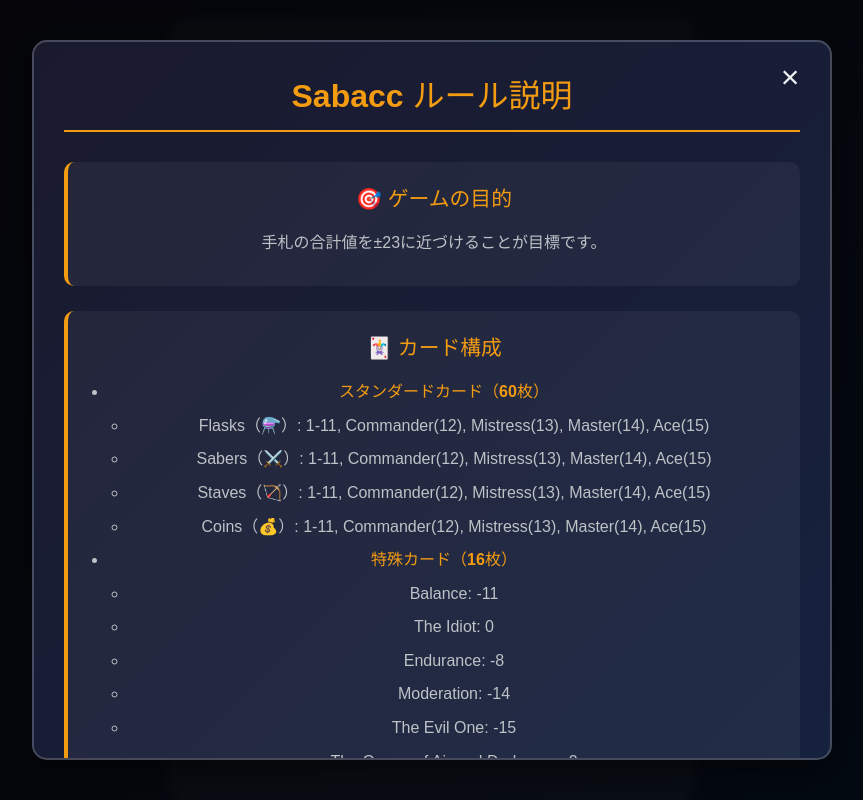
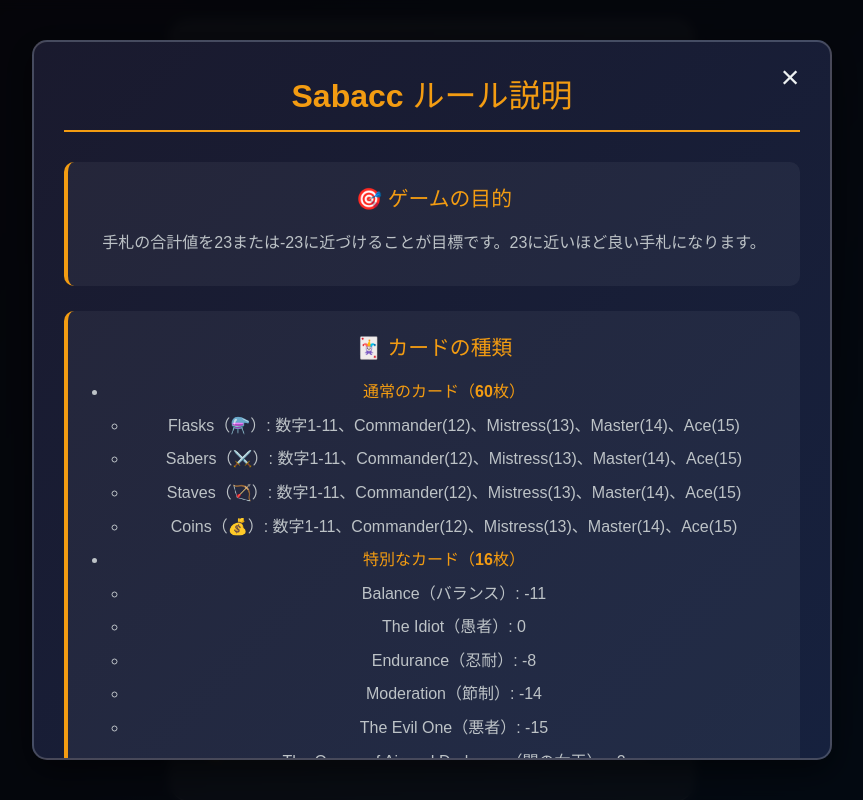
Before and after one commit to Hiromu-USHIHARA/sabacc-fan-project, a React (Vite) app: page / in a window 1280 px wide. Both pictures are taken after a click on the button "📖 ルール説明". Shown: the top 800 px of the page, without its empty margins (208-1071 px from the left). Built offline with nearby package versions, Linux system fonts and the light colour scheme.

Commit message:
ルールモーダルのテキストを改善し、ゲームの目的やカードの種類、ゲームの流れ、勝敗判定の説明を明確にしました。特別勝利条件やSabacc Shiftの説明も追加し、全体的な表現を日本語に合わせて調整しました。

```diff
--- a/src/components/RulesModal.tsx
+++ b/src/components/RulesModal.tsx
@@ -19,74 +19,74 @@
         <div className="rules-content">
           <section className="rule-section">
             <h3>🎯 ゲームの目的</h3>
-            <p>手札の合計値を±23に近づけることが目標です。</p>
+            <p>手札の合計値を23または-23に近づけることが目標です。23に近いほど良い手札になります。</p>
           </section>
 
           <section className="rule-section">
-            <h3>🃏 カード構成</h3>
+            <h3>🃏 カードの種類</h3>
             <ul>
-              <li><strong>スタンダードカード（60枚）</strong>
+              <li><strong>通常のカード（60枚）</strong>
                 <ul>
-                  <li>Flasks（⚗️）: 1-11, Commander(12), Mistress(13), Master(14), Ace(15)</li>
-                  <li>Sabers（⚔️）: 1-11, Commander(12), Mistress(13), Master(14), Ace(15)</li>
-                  <li>Staves（🏹）: 1-11, Commander(12), Mistress(13), Master(14), Ace(15)</li>
-                  <li>Coins（💰）: 1-11, Commander(12), Mistress(13), Master(14), Ace(15)</li>
+                  <li>Flasks（⚗️）: 数字1-11、Commander(12)、Mistress(13)、Master(14)、Ace(15)</li>
+                  <li>Sabers（⚔️）: 数字1-11、Commander(12)、Mistress(13)、Master(14)、Ace(15)</li>
+                  <li>Staves（🏹）: 数字1-11、Commander(12)、Mistress(13)、Master(14)、Ace(15)</li>
+                  <li>Coins（💰）: 数字1-11、Commander(12)、Mistress(13)、Master(14)、Ace(15)</li>
                 </ul>
               </li>
-              <li><strong>特殊カード（16枚）</strong>
+              <li><strong>特別なカード（16枚）</strong>
                 <ul>
-                  <li>Balance: -11</li>
-                  <li>The Idiot: 0</li>
-                  <li>Endurance: -8</li>
-                  <li>Moderation: -14</li>
-                  <li>The Evil One: -15</li>
-                  <li>The Queen of Air and Darkness: -2</li>
-                  <li>Demise: -13</li>
-                  <li>The Star: -10</li>
+                  <li>Balance（バランス）: -11</li>
+                  <li>The Idiot（愚者）: 0</li>
+                  <li>Endurance（忍耐）: -8</li>
+                  <li>Moderation（節制）: -14</li>
+                  <li>The Evil One（悪者）: -15</li>
+                  <li>The Queen of Air and Darkness（闇の女王）: -2</li>
+                  <li>Demise（終焉）: -13</li>
+                  <li>The Star（星）: -10</li>
                 </ul>
               </li>
             </ul>
           </section>
 
           <section className="rule-section">
-            <h3>🎮 ゲームフロー</h3>
+            <h3>🎮 ゲームの流れ</h3>
             <ol>
-              <li><strong>初期化</strong>: 各プレイヤーに2枚ずつカードを配布</li>
-              <li><strong>プレイヤーターン</strong>: 以下のアクションから選択
+              <li><strong>ゲーム開始</strong>: プレイヤーとディーラーに2枚ずつカードが配られます</li>
+              <li><strong>プレイヤーの番</strong>: 以下の行動から選んでください
                 <ul>
-                  <li><strong>ドロー</strong>: カードを1枚引く（最大5枚まで）</li>
-                  <li><strong>交換</strong>: 手札1枚と山札のトップカードを交換</li>
-                  <li><strong>スタンド</strong>: 手札を確定</li>
-                  <li><strong>ロック</strong>: 手札1枚をSabacc Shiftから保護</li>
+                  <li><strong>カードを引く</strong>: 山札からカードを1枚引きます（手札は最大5枚まで）</li>
+                  <li><strong>カードを交換</strong>: 手札の1枚を選んで、山札の一番上のカードと交換します</li>
+                  <li><strong>手札を確定</strong>: これ以上の行動をやめて、現在の手札で勝負します</li>
+                  <li><strong>カードをロック</strong>: 手札の1枚を選んで、Sabacc Shiftから守ります</li>
                 </ul>
               </li>
-              <li><strong>ディーラーターン</strong>: AIが自動で行動を決定</li>
-              <li><strong>Sabacc Shift</strong>: 両者がスタンド後、25%の確率で発生</li>
-              <li><strong>勝敗判定</strong>: 特別条件または通常の比較で勝者決定</li>
+              <li><strong>ディーラーの番</strong>: コンピュータが自動的に行動を決めます</li>
+              <li><strong>Sabacc Shift</strong>: 両者が手札を確定した後、25%の確率でカードの値が変わります</li>
+              <li><strong>勝敗の決定</strong>: 特別な条件や通常の比較で勝者が決まります</li>
             </ol>
           </section>
 
           <section className="rule-section">
-            <h3>🏆 特別勝利条件</h3>
+            <h3>🏆 特別な勝利条件</h3>
             <ul>
-              <li><strong>Idiot's Array</strong>: The Idiot + 2 + 3 → 即勝利</li>
-              <li><strong>Pure Sabacc</strong>: 合計が23または-23 → 特別勝利</li>
-              <li><strong>爆発（Bomb Out）</strong>: 合計が±24以上 → 即敗北</li>
+              <li><strong>Idiot's Array（愚者の配列）</strong>: The Idiot + 2 + 3 の組み合わせ → 即座に勝利</li>
+              <li><strong>Pure Sabacc（純粋なサバック）</strong>: 手札の合計が23または-23 → 特別な勝利</li>
+              <li><strong>爆発（Bomb Out）</strong>: 手札の合計が24以上または-24以下 → 即座に敗北</li>
             </ul>
           </section>
 
           <section className="rule-section">
-            <h3>🎲 Sabacc Shift</h3>
-            <p>ラウンド終了時に25%の確率で発生します。ロックされていないカードの値がランダムに変更されます。</p>
+            <h3>🎲 Sabacc Shift（サバック・シフト）</h3>
+            <p>両者が手札を確定した後、25%の確率でSabacc Shiftが起こります。ロックしていないカードの値が、ランダムに変わってしまいます。これがSabaccの醍醐味です！</p>
           </section>
 
           <section className="rule-section">
-            <h3>⚖️ 勝敗判定</h3>
+            <h3>⚖️ 勝敗の決め方</h3>
             <ol>
-              <li>Idiot's Arrayをチェック</li>
-              <li>Pure Sabaccをチェック</li>
-              <li>爆発をチェック</li>
-              <li>±23に近い方が勝利（引き分けの場合はランダム）</li>
+              <li>まず、Idiot's Arrayがあるかチェックします</li>
+              <li>次に、Pure Sabaccがあるかチェックします</li>
+              <li>爆発していないかチェックします</li>
+              <li>最後に、手札の合計が23に近い方が勝利です（同じ場合はランダムで決まります）</li>
             </ol>
           </section>
         </div>
```
